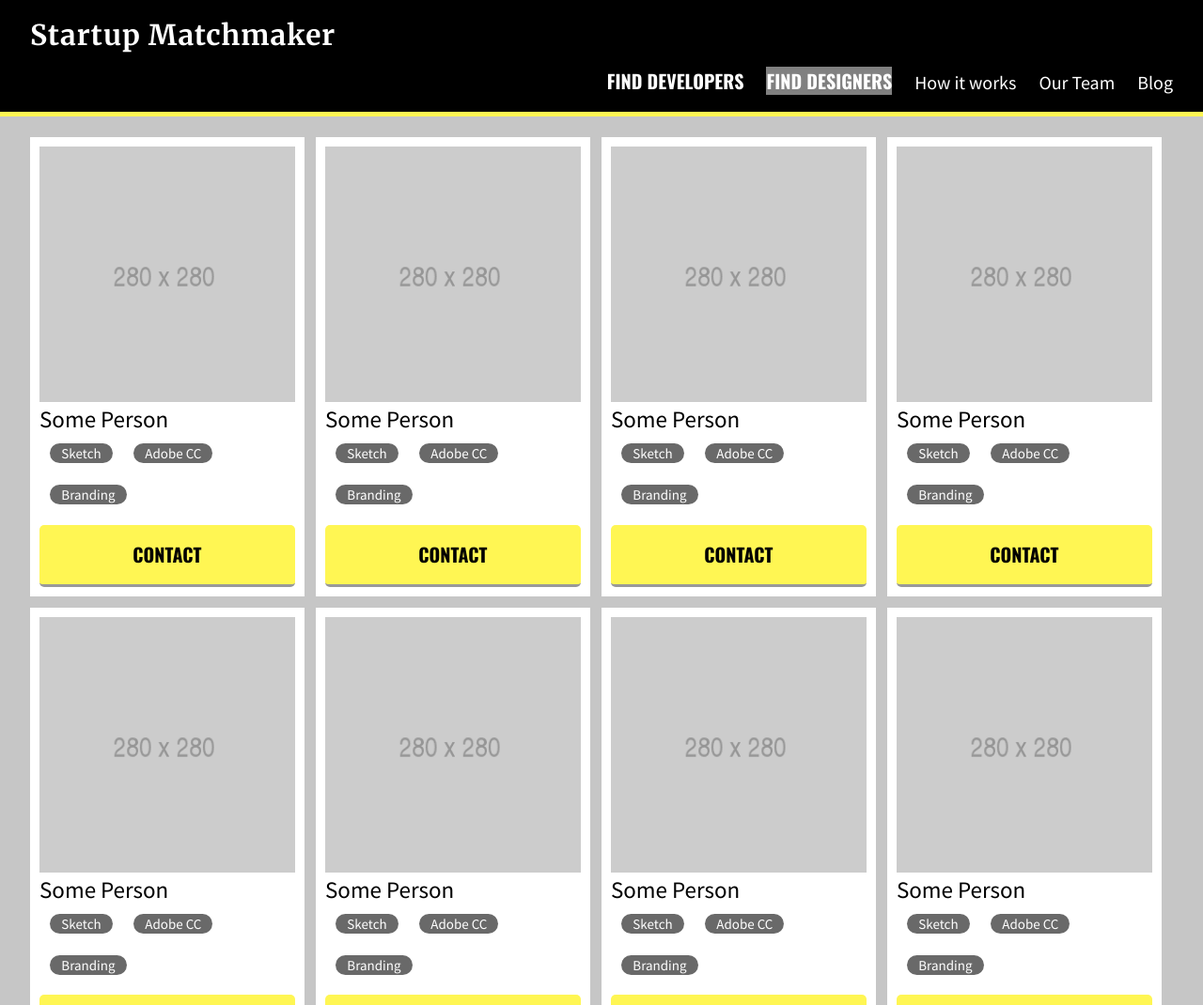
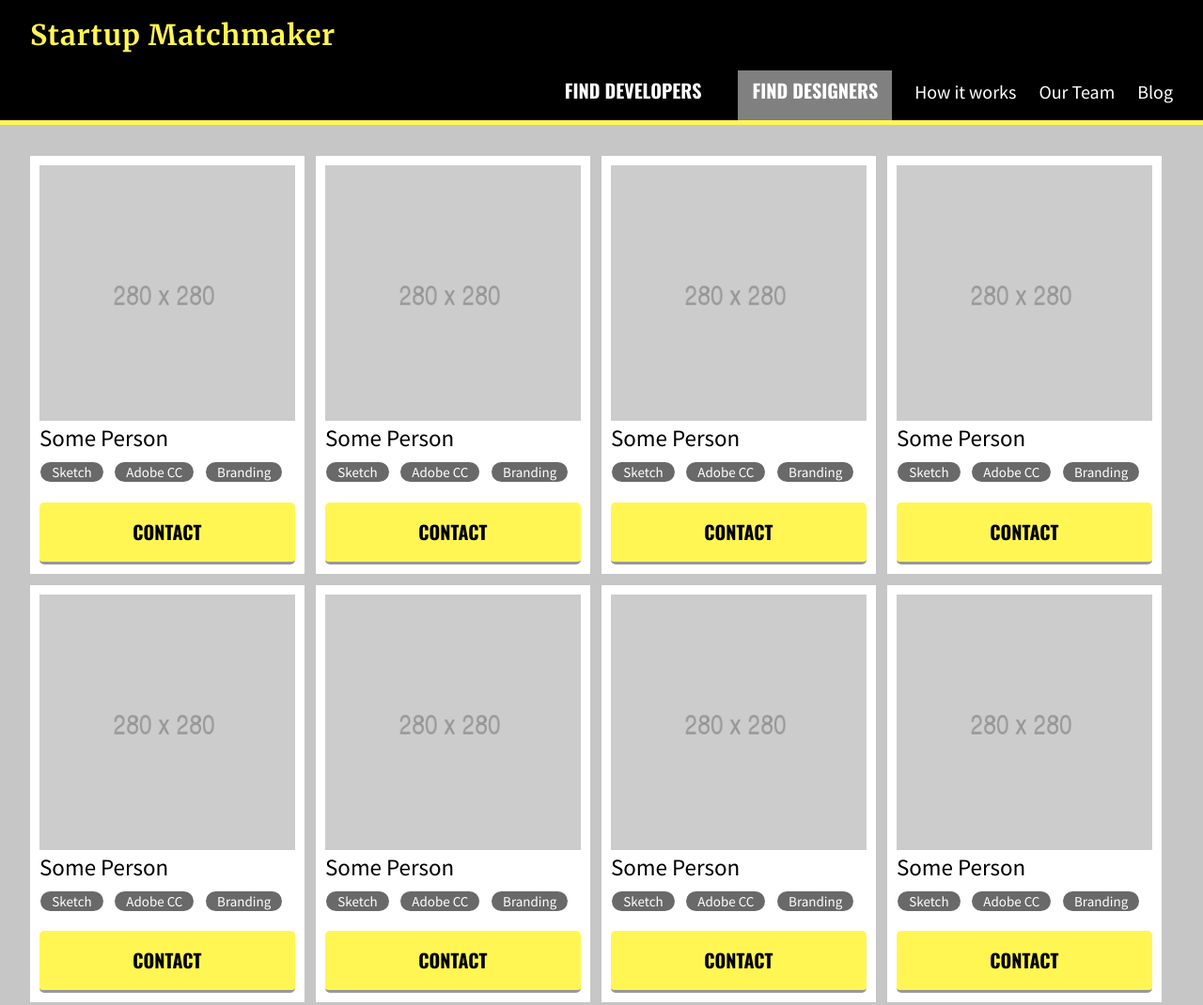
Before and after one commit to RV3310/matchmaker_startup, a plain HTML site: page find_designers.html in a window 1280 px wide. Shown: the top 1070 px of the page at 94% size. Drawn offline with nearby package versions, Linux system fonts and the light colour scheme.

Commit message:
update_171217

```diff
--- a/css/styles.css
+++ b/css/styles.css
@@ -67,6 +67,7 @@ body {
 }
 
 h1,
+h1 a,
 .teasers_block h2,
 .strapline p {
 	font-family: "Merriweather", sans-serif;
@@ -85,6 +86,11 @@ h4 {
 nav li:nth-child(-n+2) a {
 	font-family: "Oswald", sans-serif;
 	text-transform: uppercase;
+}
+
+nav li:nth-child(-n+2) a {
+	display: block;
+	padding: 10px 15px 20px 15px;
 }
 
 /*******************************
@@ -131,8 +137,12 @@ HEADER STYLES
 header {
 	background-color: #000;
 	color: #FFF653;
-	padding: 20px 0;
+	padding: 20px 0 0 0;
 	border-bottom: 5px solid #FFF653;
+}
+
+.dev header {
+	padding-bottom: 0;
 }
 
 h1 {
@@ -161,6 +171,10 @@ header li:last-child {
 
 header a {
 	color: #fff;
+}
+
+h1 a {
+	color: #FFF653;
 }
 
 
@@ -318,10 +332,9 @@ DEV PAGE STYLING
 
 .profiles  {
   padding-left: 0;
+  padding-top: 10px;
 }
 
-.profiles ul {
-}
 
 .profiles li {
   list-style: none;
@@ -344,20 +357,13 @@ figcaption {
 .skills {
 	overflow: hidden;
 	margin-bottom: 10px;
+	padding-left: 0;
 }
 
 .skills li {
-	/*border: 1px solid black;
-	display: inline-block;*/
 	float: left;
     width: auto;
-
-	/*background-color: #696969;
-	padding: 2px  12px;
-	border-radius: 100px;
-	font-size: 15px;
-	color: #000;*/
-
+    padding-left: 0;
 }
 
 .skills li a {
@@ -368,11 +374,6 @@ figcaption {
 	font-size: 15px;
 	color: white;
 	margin-right: 0 5px 5px 0;
-}
-
-
-ul .skills {
-	padding-left: 0px;
 }
 
 .box.col_1 {
--- a/find_designers.html
+++ b/find_designers.html
@@ -11,7 +11,7 @@
     <link rel="stylesheet" href="./css/styles.css">
   </head>
   <body class="devs">
-    <header class="fixed">
+    <header class="dev fixed">
       <div class="container clearfix">
         <h1><a href="./index.html">Startup Matchmaker</a></h1>
 
```
